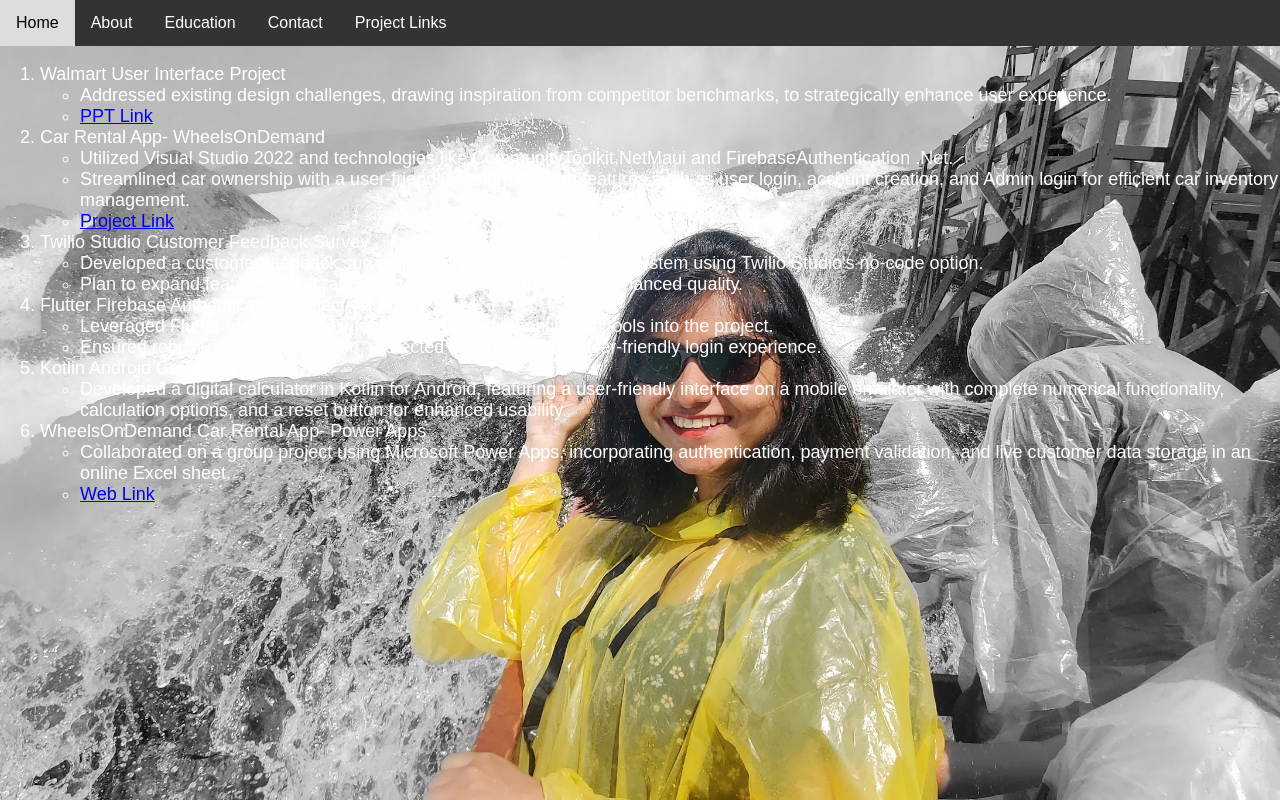
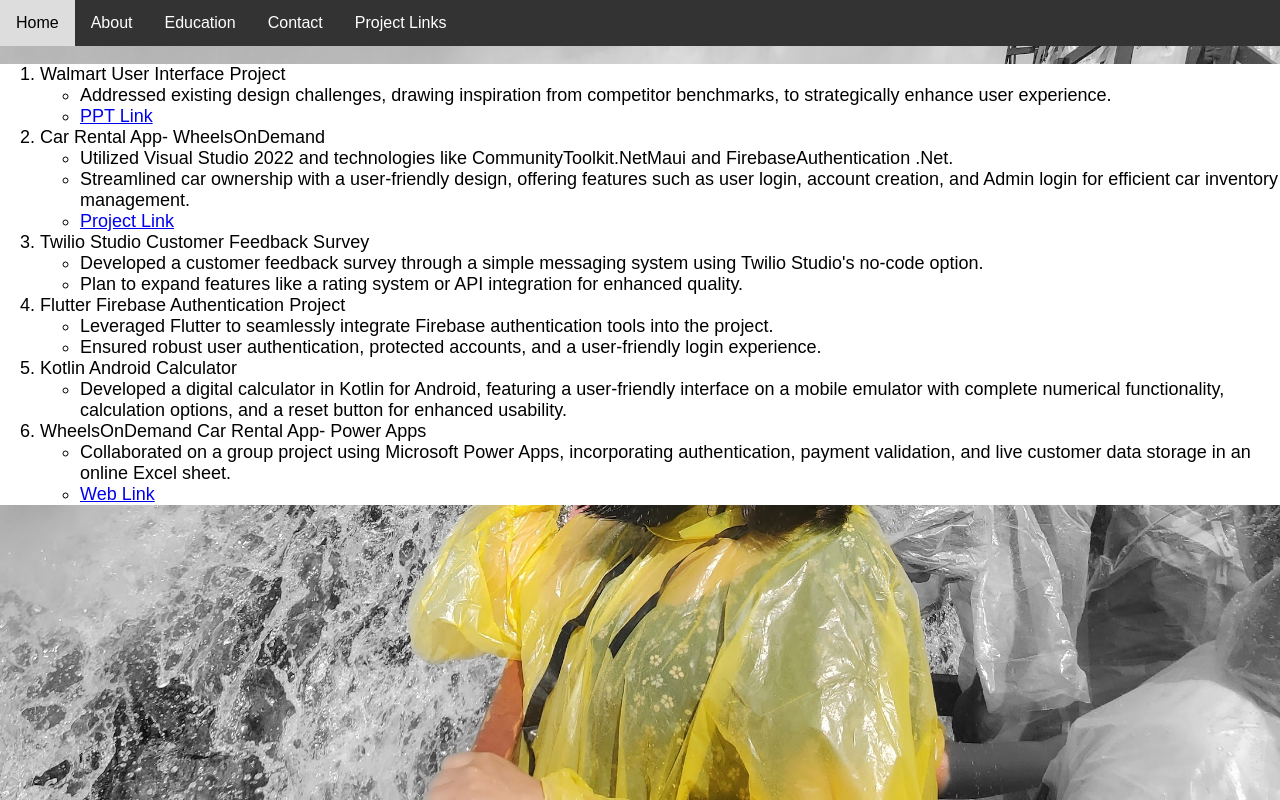
Before and after one commit to A00302457/Resume, a plain HTML site: page FlollowMe.html in a window 1280 px wide. Drawn offline with Linux system fonts and the light colour scheme.

Commit message:
Update PortfolioStyle.css

```diff
--- a/PortfolioStyle.css
+++ b/PortfolioStyle.css
@@ -20,7 +20,8 @@
     font-family: Arial, sans-serif;
      text-align: left;
     font-size: large;
-    color: white;
+    color: black;
+    background-color: white;
 }
 .contact-section {
   max-width: 400px;
```
